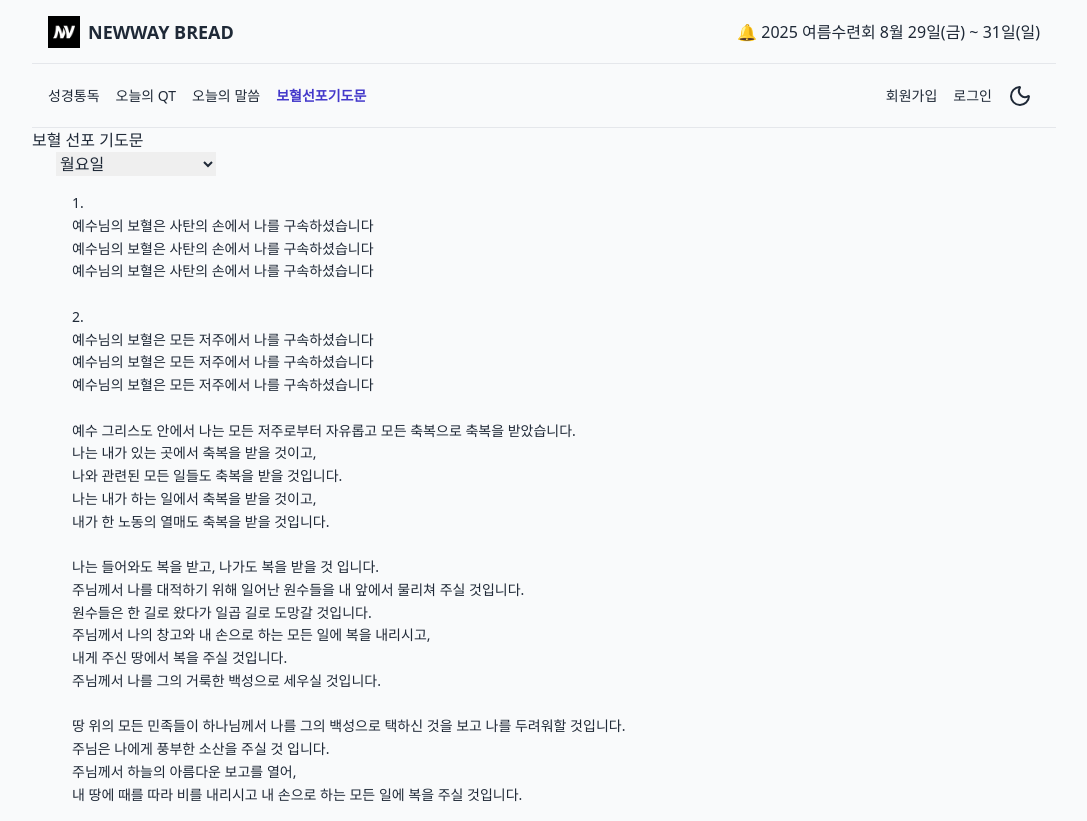
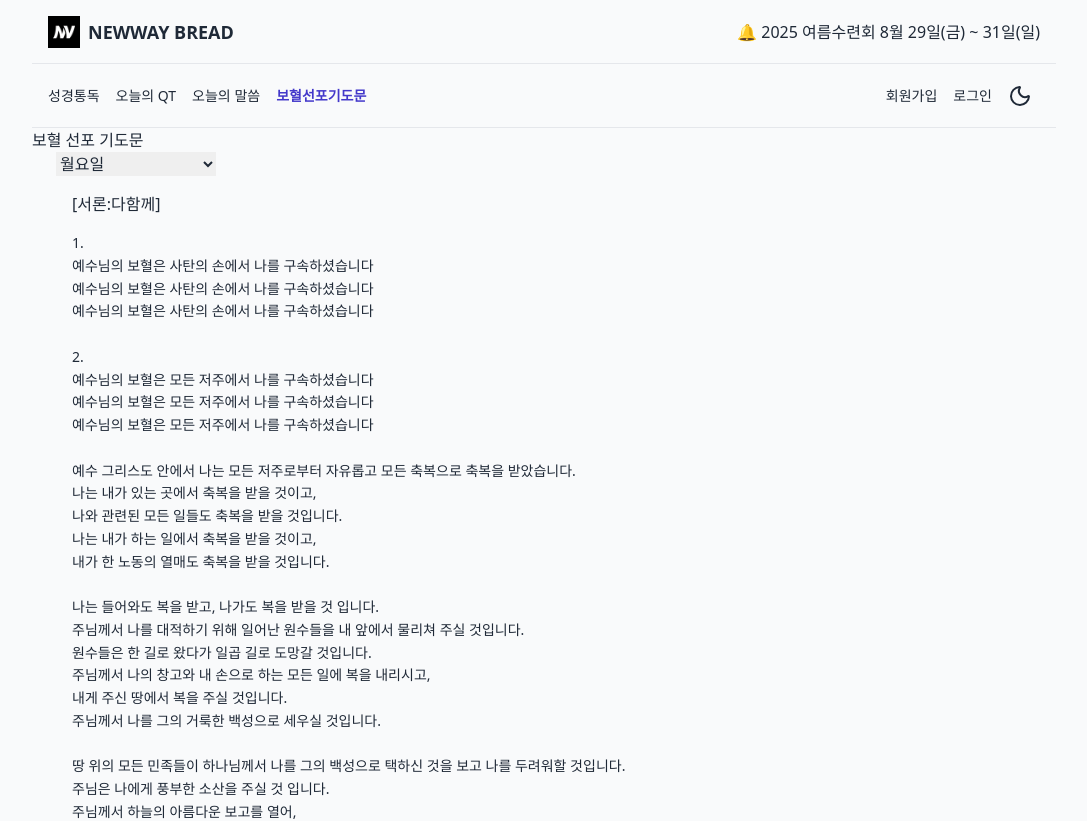
Before and after one commit to yjineey/nw-bread-front, a Next.js app: page /user/blood in a window 1280 px wide. Shown: the top 821 px of the page, without its empty margins (96-1183 px from the left). Built offline with nearby package versions, Linux system fonts and the light colour scheme.

Commit message:
빌드 실패 원인 경로 수정 및 import 오류 해결

```diff
--- a/src/app/user/blood/Monday.tsx
+++ b/src/app/user/blood/Monday.tsx
@@ -282,8 +282,11 @@ export default function Monday() {
     주님은 우리의 재판장이시요, 율법을 세우신 이요, 우리의 왕이시니 그가 우리를 구원하실 것입니다.(경배)`
 
   return (
-    <div className="whitespace-pre-line text-sm px-4 leading-relaxed">
-      {content}
+    <div className="px-4 pb-4 space-y-4">
+      <label>[서론:다함께]</label>
+      <div className="whitespace-pre-line text-sm leading-relaxed">
+        {content}
+      </div>
     </div>
   )
 }
--- a/src/app/user/blood/page.tsx
+++ b/src/app/user/blood/page.tsx
@@ -1,22 +1,22 @@
 'use client'
 
 import { useState } from 'react'
-import MondayPrayer from './Monday'
-import TuesdayPrayer from './Tuesday'
-import WednesdayPrayer from './Wednesday'
-import ThursdayPrayer from './Thursday'
-import FridayPrayer from './Friday'
-import SaturdayPrayer from './Saturday'
-import SundayPrayer from './Sunday'
+import Monday from '@/app/user/blood/Monday'
+import Tuesday from '@/app/user/blood/Tuesday'
+import Wednesday from '@/app/user/blood/Wednesday'
+import Thursday from '@/app/user/blood/Thursday'
+import Friday from '@/app/user/blood/Friday'
+import Saturday from '@/app/user/blood/Saturday'
+import Sunday from '@/app/user/blood/Sunday'
 
 const dayComponents = {
-  월요일: <MondayPrayer />,
-  화요일: <TuesdayPrayer />,
-  수요일: <WednesdayPrayer />,
-  목요일: <ThursdayPrayer />,
-  금요일: <FridayPrayer />,
-  '서론과 결론': <SaturdayPrayer />,
-  모임용: <SundayPrayer />,
+  월요일: <Monday />,
+  화요일: <Tuesday />,
+  수요일: <Wednesday />,
+  목요일: <Thursday />,
+  금요일: <Friday />,
+  '서론과 결론': <Saturday />,
+  모임용: <Sunday />,
 }
 
 export default function PrayerPage() {
```
